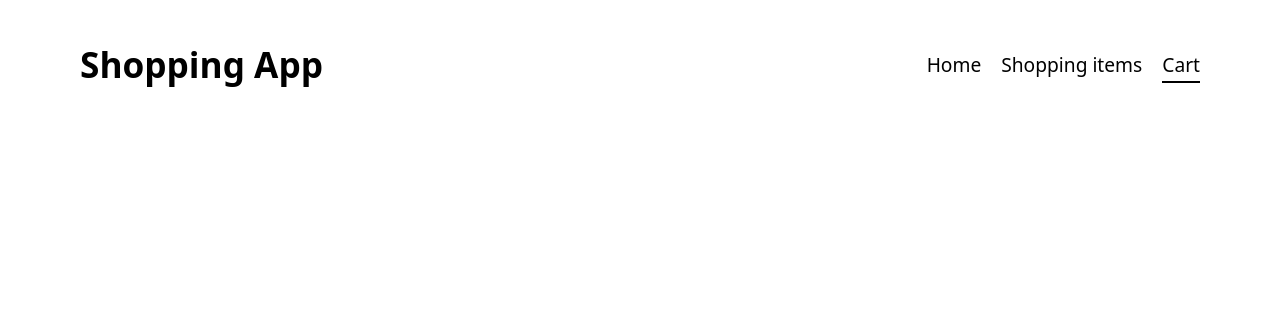
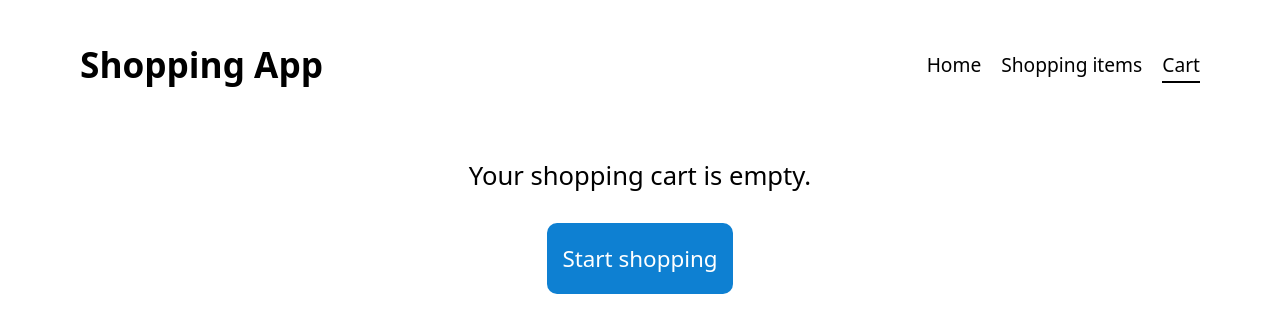
Before and after one commit to royalh23/shopping-cart, a React (Vite) app: page /cart in a window 1280 px wide. Shown: the top 332 px of the page. Built offline with nearby package versions, Linux system fonts and the light colour scheme.

Commit message:
Implement Cart page and write tests for when cart is empty

```diff
--- a/src/routes/Cart.jsx
+++ b/src/routes/Cart.jsx
@@ -1 +1,21 @@
-export default function Cart() {}
+import styles from '../styles/Cart.module.css';
+import { Link, useOutletContext } from 'react-router-dom';
+
+export default function Cart() {
+  const [cartItems, setCartItems] = useOutletContext();
+
+  return (
+    <main className={styles.main}>
+      {cartItems.length === 0 ? (
+        <>
+          <p className={styles.para}>Your shopping cart is empty.</p>
+          <Link to="/shopping-items" className={styles.link}>
+            Start shopping
+          </Link>
+        </>
+      ) : (
+        <div></div>
+      )}
+    </main>
+  );
+}
--- /dev/null
+++ b/src/styles/Cart.module.css
@@ -0,0 +1,20 @@
+.main {
+  display: flex;
+  flex-direction: column;
+  align-items: center;
+  gap: 30px;
+  padding: 70px 0;
+}
+
+.para {
+  font-size: 1.6rem;
+}
+
+.link {
+  border-radius: 10px;
+  padding: 20px 15px;
+  color: white;
+  text-decoration: none;
+  background-color: rgb(14, 128, 210);
+  font-size: 1.4rem;
+}
--- a/src/styles/Home.module.css
+++ b/src/styles/Home.module.css
@@ -23,6 +23,7 @@
   color: white;
   text-decoration: none;
   background-color: rgb(14, 128, 210);
+  font-size: 1.4rem;
 }
 
 .mainImg {
```
Also changed, not shown: 1 other file (tests, documents, lock files or other folders).
